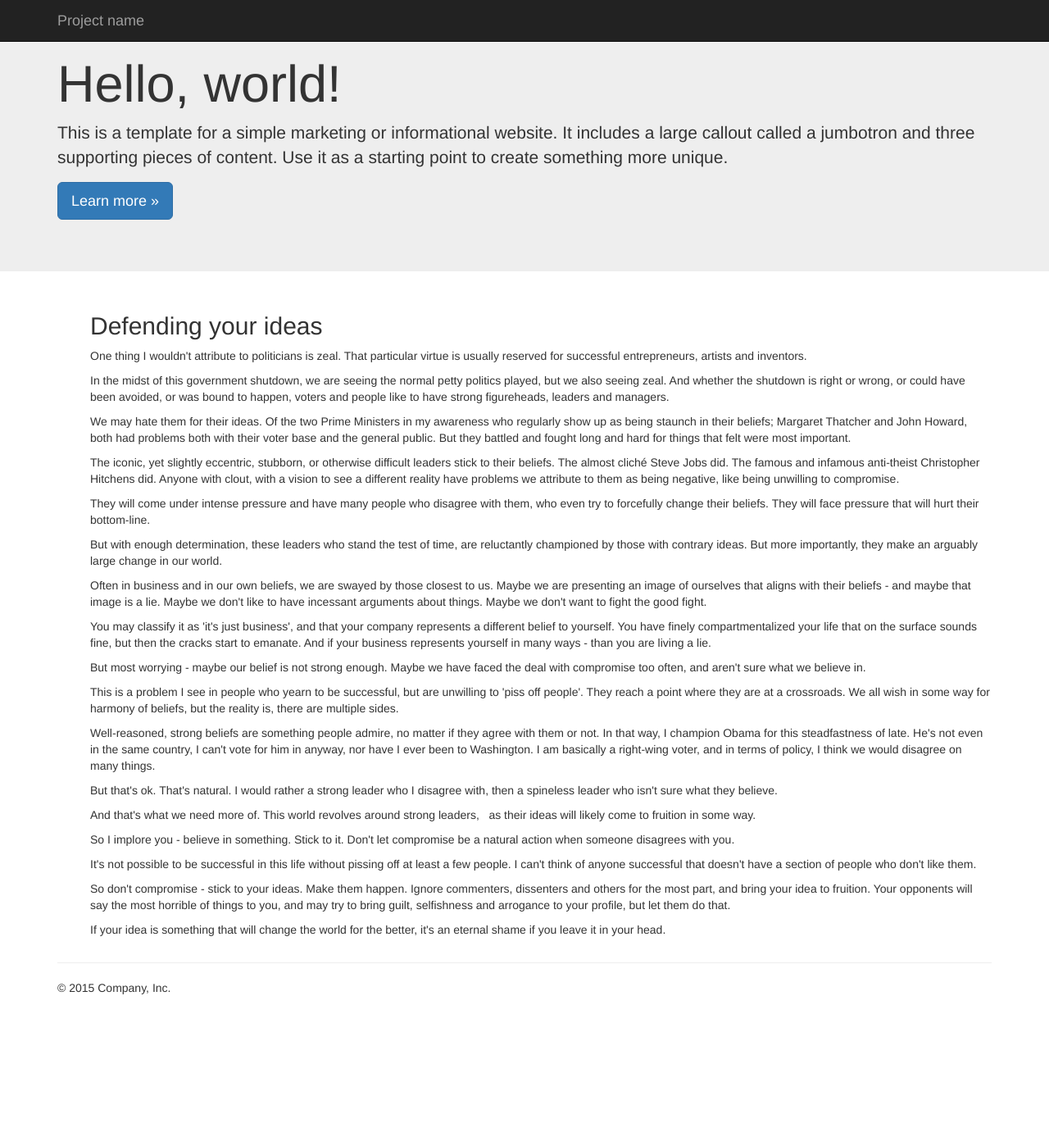
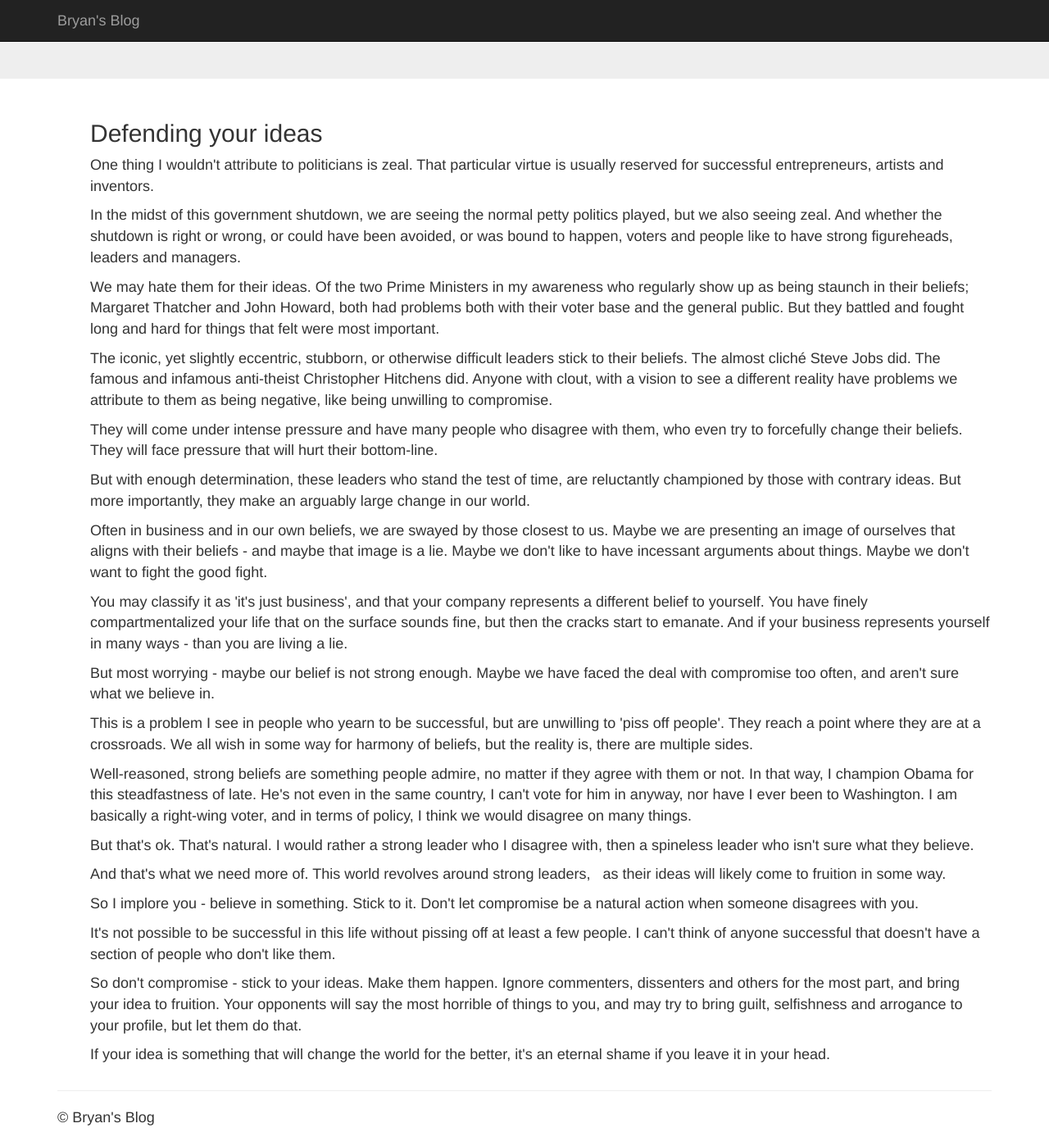
Before and after one commit to BryanHarrell/PythonCMS, a Django app: a page that uses main/templates/main/detail.html in a window 1280 px wide. Shown: the whole page at 82% size. Before the commit the page ends 1213 px from the top, so only its background shows below. Run offline with Django 3.2, Linux system fonts and the light colour scheme; data comes from the database, SQL or seed files in the repository; both versions use the stored data as it was after the commit; some libraries are stand-ins or nearby versions.

Commit message:
Minor Changes to CSS, Made Blog its own Model

```diff
--- a/main/models.py
+++ b/main/models.py
@@ -6,7 +6,10 @@ from tinymce.models import HTMLField
 from django.template.defaultfilters import slugify
 
 #... Need blog post
+class Blog(models.Model):
+    blog_title = "Bryan's Blog"
 
+blog_title = "Bryan's Blog"
 class Post(models.Model):
     title = models.CharField(max_length=200)
     content = HTMLField()
--- /dev/null
+++ b/main/static/main/style.css
@@ -0,0 +1,3 @@
+p {
+    font-size:18px;
+}
--- a/main/templates/main/detail.html
+++ b/main/templates/main/detail.html
@@ -1,6 +1,7 @@
 {% load staticfiles %}
 
 <link rel="stylesheet" type="text/css" href="{% static 'main/bootstrap/css/bootstrap.min.css' %}" />
+<link rel="stylesheet" type="text/css" href="{% static 'main/style.css' %}" />
 <script src="{% static 'main/bootstrap/js/bootstrap.min.js' %}"></script>
 
 
@@ -16,7 +17,7 @@
     <meta name="author" content="">
     <link rel="icon" href="../../favicon.ico">
 
-    <title>Jumbotron Template for Bootstrap</title>
+    <title>{{blog_title}}</title>
 
     <!-- Custom styles for this template -->
     <link href="jumbotron.css" rel="stylesheet">
@@ -40,7 +41,7 @@
             <span class="icon-bar"></span>
             <span class="icon-bar"></span>
           </button>
-          <a class="navbar-brand" href="#">Project name</a>
+          <a class="navbar-brand" href="../#">{{blog_title}}</a>
         </div>
         <div id="navbar" class="navbar-collapse collapse">
         </div><!--/.navbar-collapse -->
@@ -49,11 +50,6 @@
 
     <!-- Main jumbotron for a primary marketing message or call to action -->
     <div class="jumbotron">
-      <div class="container">
-        <h1>Hello, world!</h1>
-        <p>This is a template for a simple marketing or informational website. It includes a large callout called a jumbotron and three supporting pieces of content. Use it as a starting point to create something more unique.</p>
-        <p><a class="btn btn-primary btn-lg" href="#" role="button">Learn more &raquo;</a></p>
-      </div>
     </div>
     <div class="container">
       <!-- Example row of columns -->
@@ -73,7 +69,7 @@
       <hr>
 
       <footer>
-        <p>&copy; 2015 Company, Inc.</p>
+        <p>&copy; {{blog_title}}</p>
       </footer>
     </div> <!-- /container -->
 
--- a/main/views.py
+++ b/main/views.py
@@ -2,7 +2,7 @@ from django.http import HttpResponse
 from django.template import loader
 from django.shortcuts import get_object_or_404, render
 
-from .models import Post
+from .models import Post, Blog
 
 
 def index(request):
@@ -10,9 +10,10 @@ def index(request):
     template = loader.get_template('main/index.html')
     context = {
         'latest_post_list': latest_post_list,
+        'blog_title': Blog.blog_title,
     }
     return HttpResponse(template.render(context, request))
 
 def detail(request, slug):
     post = get_object_or_404(Post, slug=slug)
-    return render(request, 'main/detail.html', {'post': post})
+    return render(request, 'main/detail.html', {'post': post, 'blog_title': Blog.blog_title,})
```
Also changed, not shown: main/templates/main/index.html (+6 -18 lines), db.sqlite3, main/migrations/0005_blog.py (added), 3 other files.
